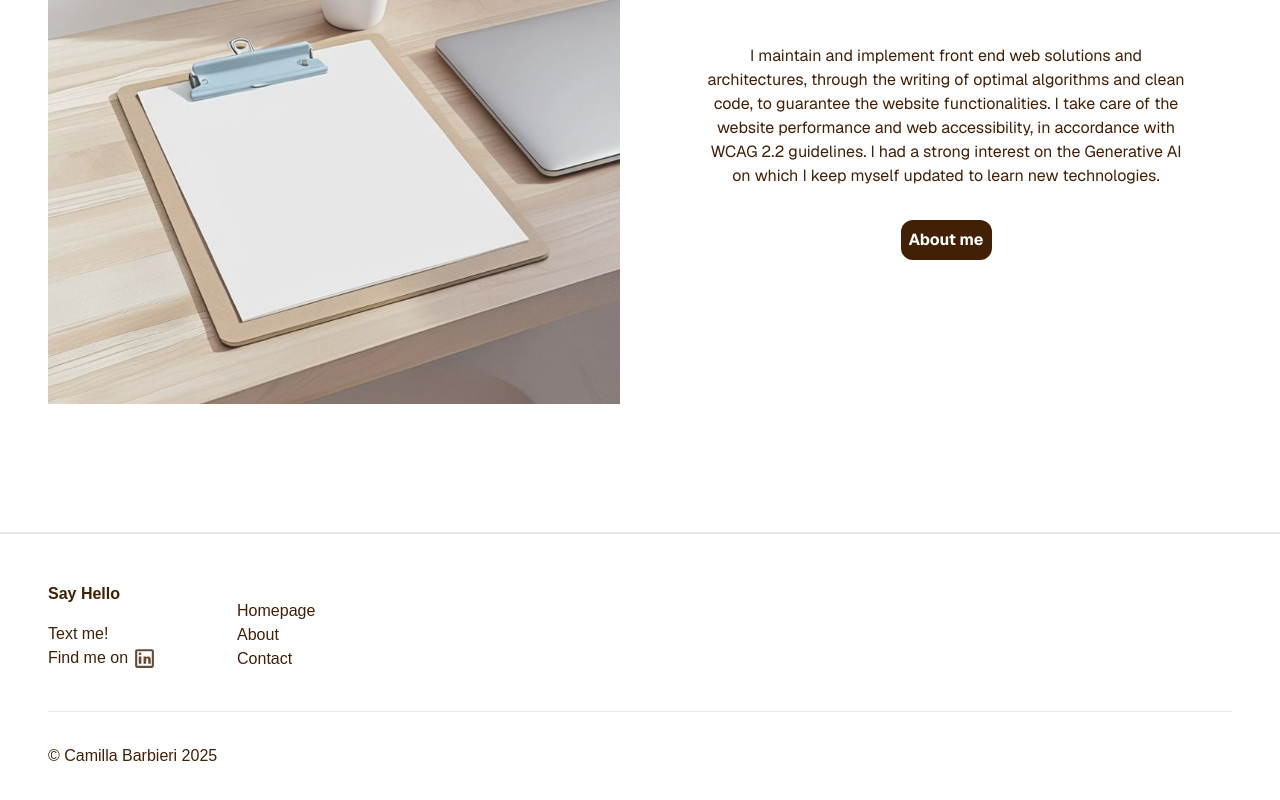
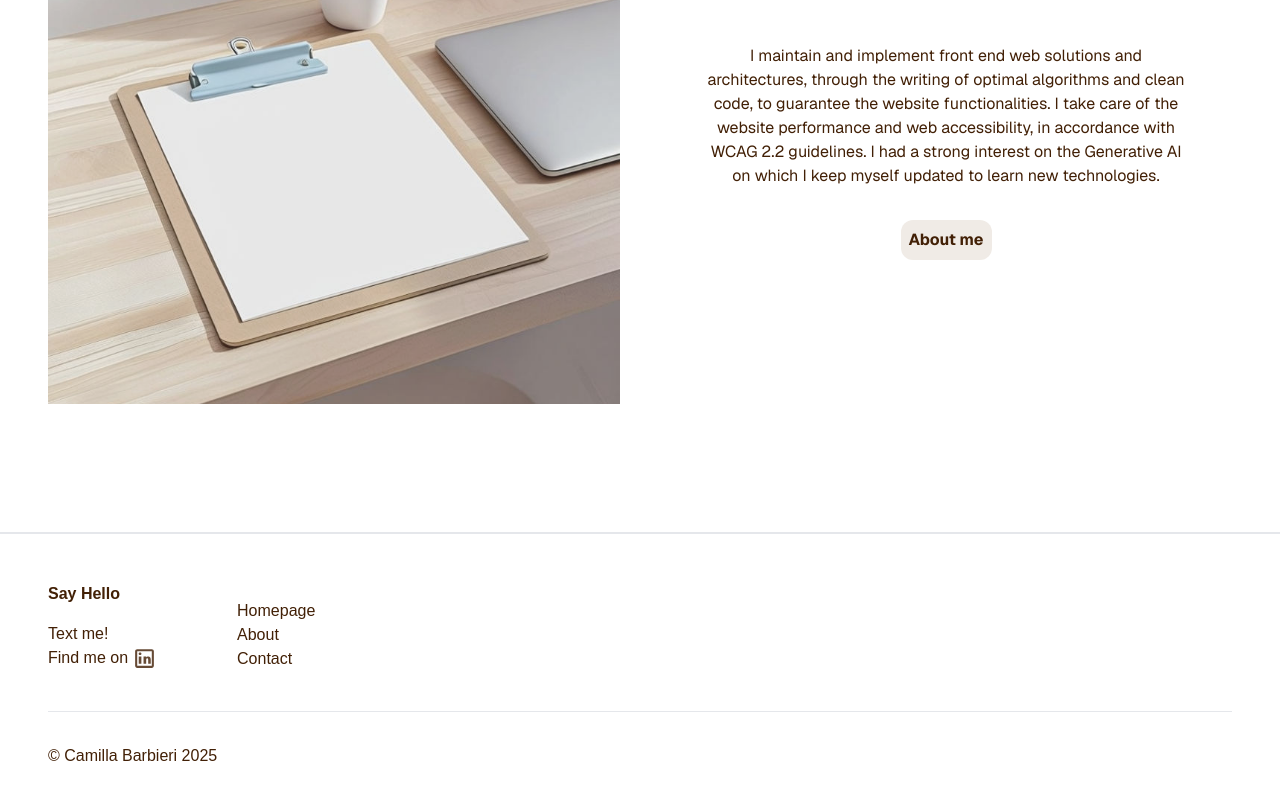
Before and after one commit to Camilla-Barb/Portfolio, a Next.js app: page / in a window 1280 px wide. Shown: the part 1380-2180 px from the top of the page. Built offline with nearby package versions, Linux system fonts and the light colour scheme; a web font is replaced by a local one.

Commit message:
Fix button color

```diff
--- a/src/app/page.tsx
+++ b/src/app/page.tsx
@@ -135,7 +135,7 @@ export default function Homepage() {
           </p>
           <Link
             href="/pages/about"
-            className="self-center p-2 rounded-xl font-bold bg-coffee text-white"
+            className="self-center p-2 rounded-xl font-bold text-coffee bg-yellow-900/10"
           >
             About me
           </Link>
```
